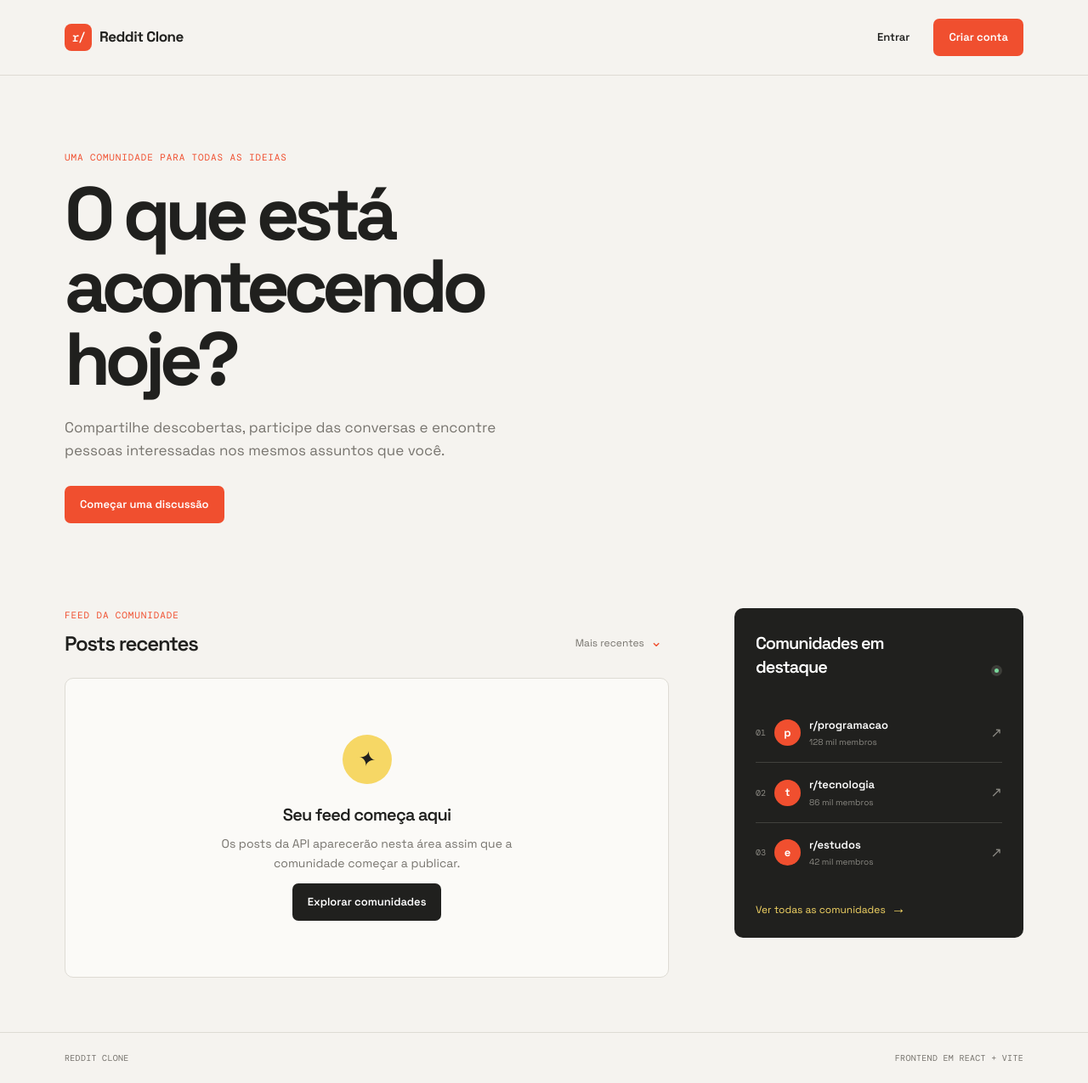
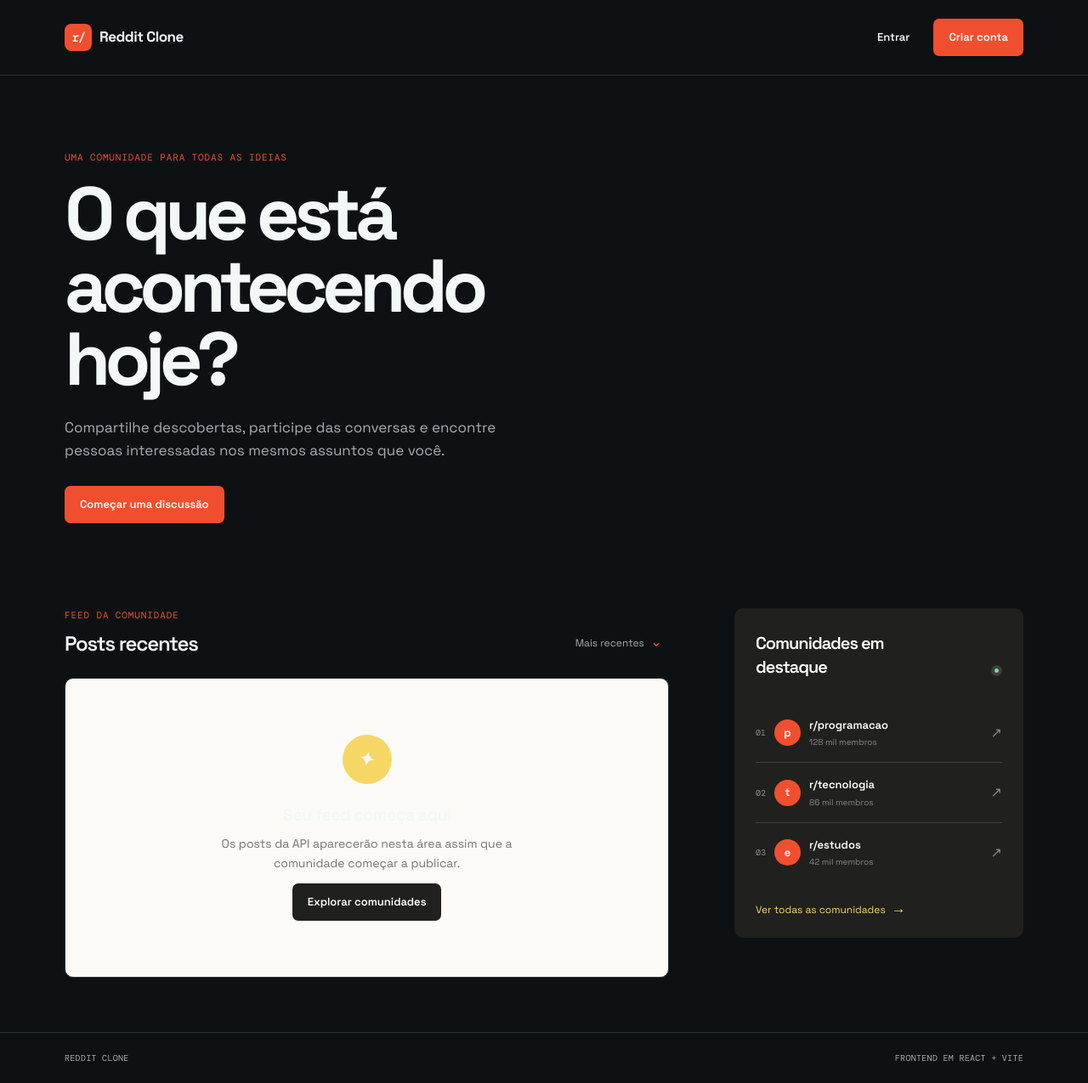
Before and after one commit to leandrosl/reddit-clone, a React (Vite) app in the folder webapp/: page / in a window 1280 px wide. Shown: the whole page at 85% size. Built offline with nearby package versions, Linux system fonts and the light colour scheme.

Commit message:
style: align frontend with Reddit dark theme

```diff
--- a/webapp/src/App.jsx
+++ b/webapp/src/App.jsx
@@ -8,7 +8,7 @@ const buttonStyles = {
   primary:
     'bg-orange text-white hover:bg-orange-dark',
   ghost:
-    'bg-transparent text-ink hover:bg-[#ebe8e2]',
+    'bg-transparent text-[#f2f7f7] hover:bg-[#202124]',
   secondary:
     'bg-ink text-white',
 }
@@ -29,7 +29,7 @@ function App() {
     <div className="flex min-h-screen flex-col overflow-hidden">
       <header className="flex items-center justify-between border-b border-line px-6 py-[17px] sm:px-[5vw] sm:py-[22px] lg:px-[76px]">
         <a
-          className="inline-flex items-center gap-[9px] text-[15px] font-bold tracking-[-0.03em] text-ink no-underline sm:text-[17px]"
+          className="inline-flex items-center gap-[9px] text-[15px] font-bold tracking-[-0.03em] text-[#f2f7f7] no-underline sm:text-[17px]"
           href="/"
           aria-label="Reddit Clone - início"
         >
@@ -60,7 +60,7 @@ function App() {
           >
             O que está acontecendo hoje?
           </h1>
-          <p className="mb-7 max-w-[540px] text-[17px] leading-[1.6] text-muted">
+          <p className="mb-7 max-w-[540px] text-[17px] leading-[1.6] text-[#a6adb1]">
             Compartilhe descobertas, participe das conversas e encontre pessoas
             interessadas nos mesmos assuntos que você.
           </p>
@@ -81,7 +81,7 @@ function App() {
                 </h2>
               </div>
               <button
-                className="border-0 bg-transparent p-2 text-xs text-muted"
+                className="border-0 bg-transparent p-2 text-xs text-[#a6adb1]"
                 type="button"
               >
                 Mais recentes <span className="ml-1 text-[17px] text-orange" aria-hidden="true">⌄</span>
@@ -95,7 +95,7 @@ function App() {
               <h3 className="mb-[9px] text-xl font-semibold tracking-[-0.04em]">
                 Seu feed começa aqui
               </h3>
-              <p className="mb-0 max-w-[380px] text-sm leading-[1.6] text-muted">
+              <p className="mb-0 max-w-[380px] text-sm leading-[1.6] text-[#77746e]">
                 Os posts da API aparecerão nesta área assim que a comunidade
                 começar a publicar.
               </p>
@@ -134,7 +134,7 @@ function App() {
         </div>
       </main>
 
-      <footer className="mt-auto flex flex-col gap-4 border-t border-line px-6 py-[22px] font-mono text-[10px] uppercase tracking-[0.03em] text-muted sm:flex-row sm:items-center sm:justify-between sm:px-[5vw] lg:px-[76px]">
+      <footer className="mt-auto flex flex-col gap-4 border-t border-line px-6 py-[22px] font-mono text-[10px] uppercase tracking-[0.03em] text-[#a6adb1] sm:flex-row sm:items-center sm:justify-between sm:px-[5vw] lg:px-[76px]">
         <span>Reddit Clone</span>
         <span>Frontend em React + Vite</span>
       </footer>
--- a/webapp/src/index.css
+++ b/webapp/src/index.css
@@ -4,7 +4,7 @@
 @theme {
   --color-ink: #20201e;
   --color-muted: #77746e;
-  --color-line: #dedbd4;
+  --color-line: #2d3437;
   --color-orange: #f04f2f;
   --color-orange-dark: #d94123;
   --color-cream: #fbfaf7;
@@ -17,8 +17,8 @@
   body {
     min-width: 320px;
     min-height: 100vh;
-    background: #f5f3ef;
-    color: var(--color-ink);
+    background: #0e1113;
+    color: #f2f7f7;
     font-synthesis: none;
     text-rendering: optimizeLegibility;
     -webkit-font-smoothing: antialiased;
```
